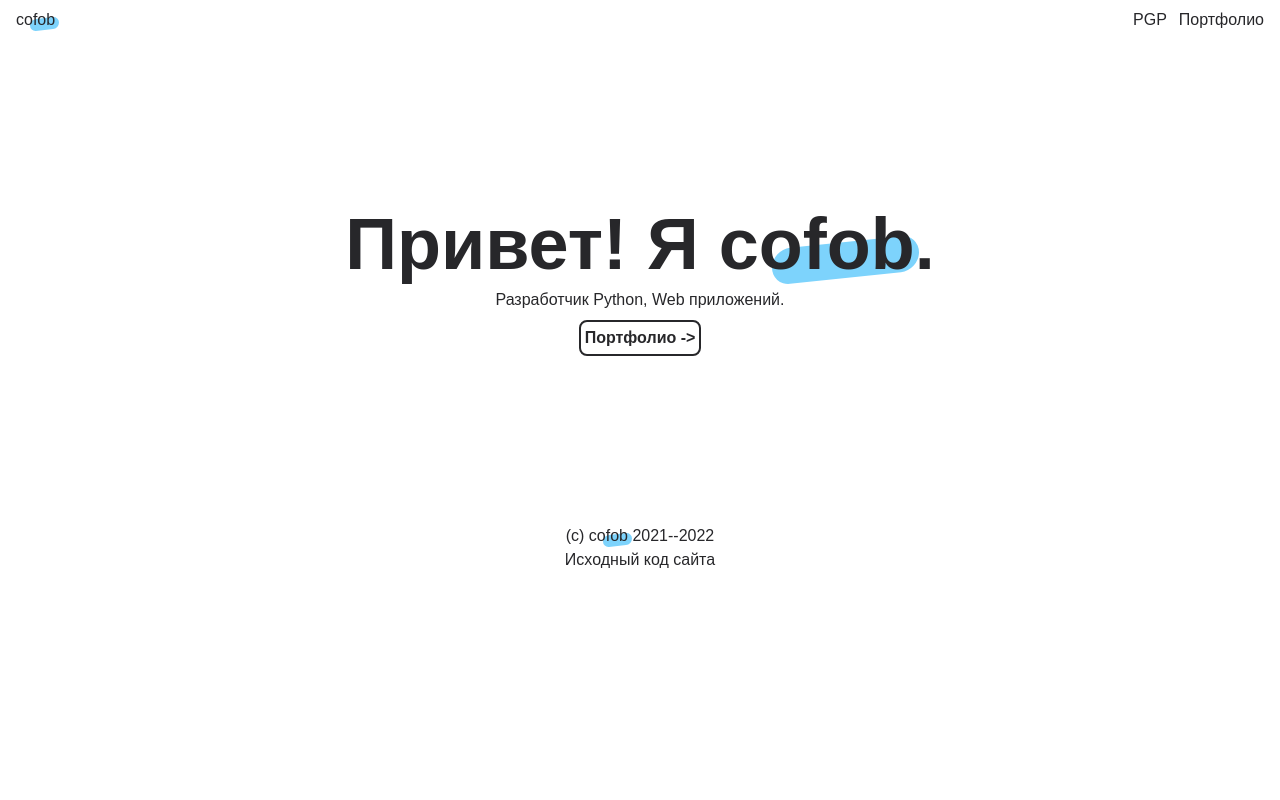
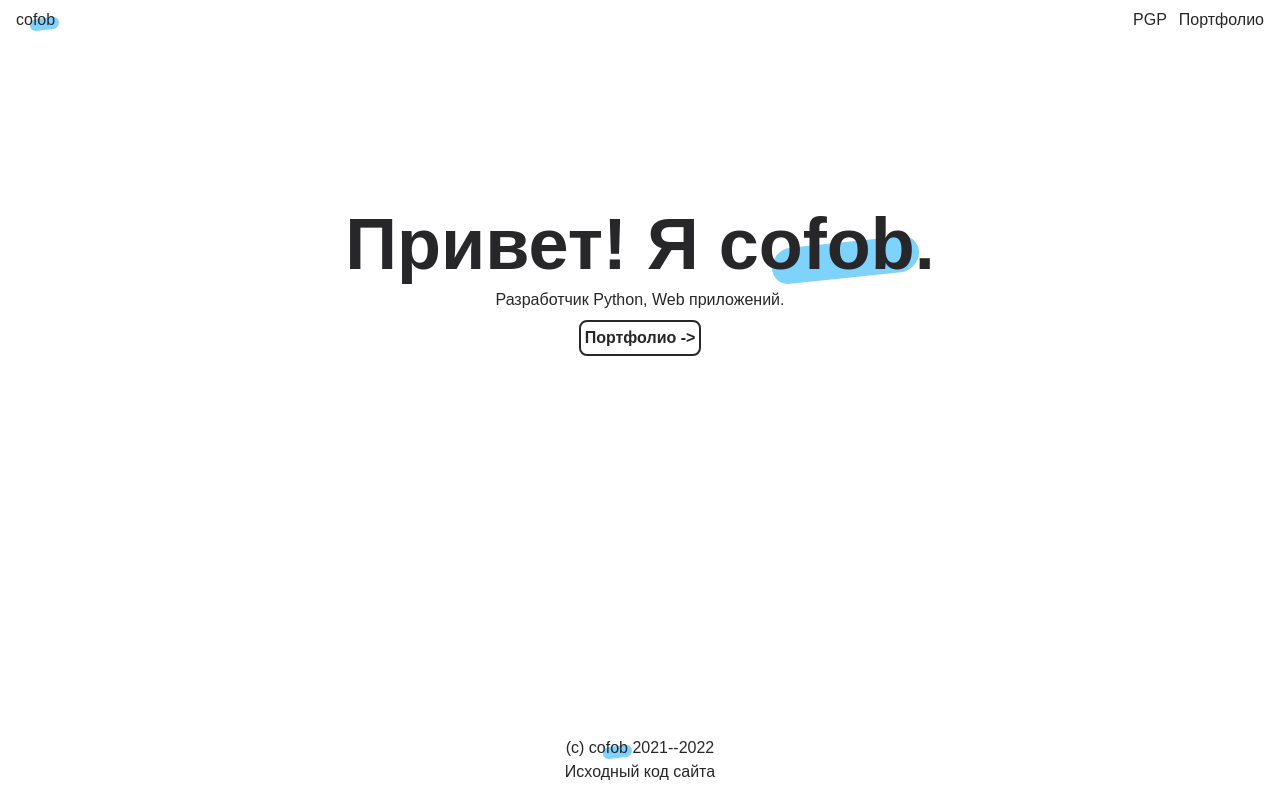
Before and after one commit to cofob/cofob.dev, a SvelteKit app: page / in a window 1280 px wide. Built offline with nearby package versions, Linux system fonts and the light colour scheme; a web font is replaced by a local one.

Commit message:
Bind footer to bottom of page

```diff
--- a/src/routes/+layout.svelte
+++ b/src/routes/+layout.svelte
@@ -55,12 +55,24 @@
 	/>
 </svelte:head>
 
-<Navbar />
+<div>
+	<Navbar />
 
-<main>
-	<slot />
-</main>
+	<main>
+		<slot />
+	</main>
 
-<Footer />
+	<Footer />
+</div>
 
 {@html import.meta.env.VITE_ANALYTICS}
+
+<style lang="postcss">
+	div {
+		@apply flex flex-col min-h-screen;
+	}
+
+	main {
+		flex: 1;
+	}
+</style>
```
